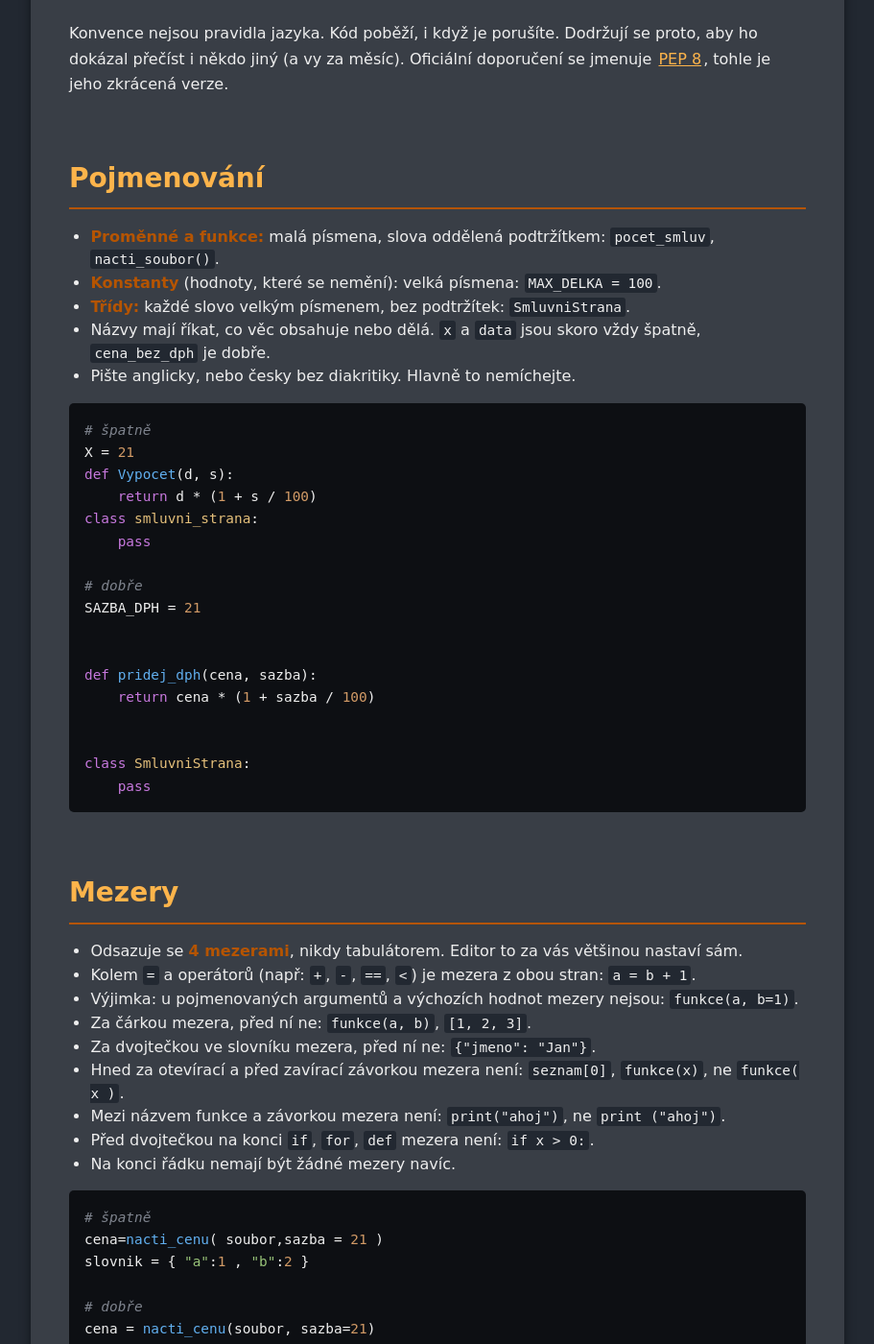
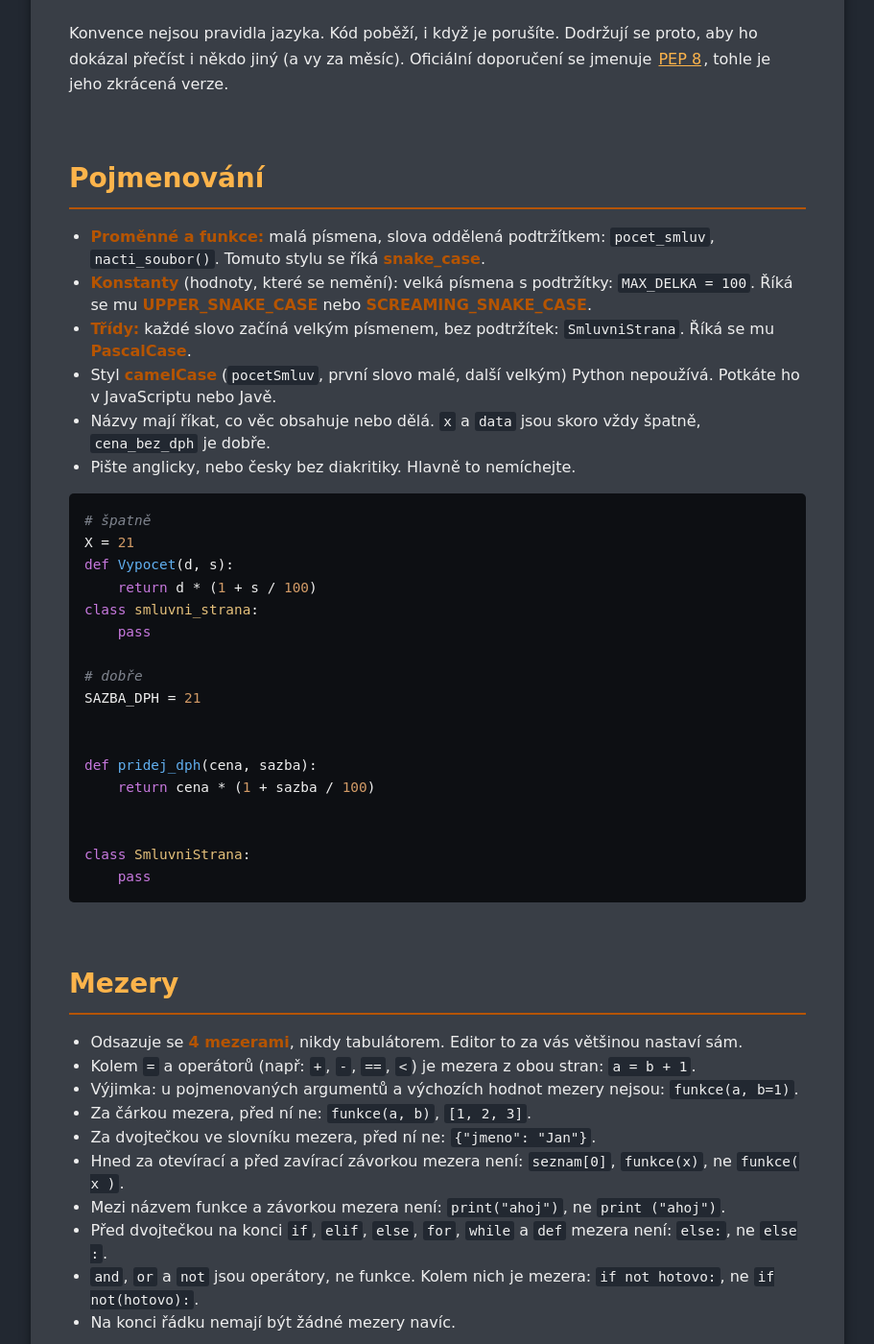
Before and after one commit to yagarea/ggu.cz, a Jekyll site: the page built from pages/teaching/python-conventions.md, in a window 1280 px wide and 1400 px high, scrolled down 263 px. Shown: the whole window at 96% size, without its empty margins (184-1095 px from the left). Built offline with Jekyll 4.4.1, drawn with Linux system fonts in a browser that asks for light colours; some of the changed text lies outside the part shown.

Commit message:
pc update

````diff
--- a/pages/teaching/python-conventions.md
+++ b/pages/teaching/python-conventions.md
@@ -9,9 +9,10 @@ lang: cs
 Konvence nejsou pravidla jazyka. Kód poběží, i když je porušíte. Dodržují se proto, aby ho dokázal přečíst i někdo jiný (a vy za měsíc). Oficiální doporučení se jmenuje [PEP 8](https://peps.python.org/pep-0008/), tohle je jeho zkrácená verze.
 
 ## Pojmenování
-- **Proměnné a funkce:** malá písmena, slova oddělená podtržítkem: `pocet_smluv`, `nacti_soubor()`.
-- **Konstanty** (hodnoty, které se nemění): velká písmena: `MAX_DELKA = 100`.
-- **Třídy:** každé slovo velkým písmenem, bez podtržítek: `SmluvniStrana`.
+- **Proměnné a funkce:** malá písmena, slova oddělená podtržítkem: `pocet_smluv`, `nacti_soubor()`. Tomuto stylu se říká **snake_case**.
+- **Konstanty** (hodnoty, které se nemění): velká písmena s podtržítky: `MAX_DELKA = 100`. Říká se mu **UPPER_SNAKE_CASE** nebo **SCREAMING_SNAKE_CASE**.
+- **Třídy:** každé slovo začíná velkým písmenem, bez podtržítek: `SmluvniStrana`. Říká se mu **PascalCase**.
+- Styl **camelCase** (`pocetSmluv`, první slovo malé, další velkým) Python nepoužívá. Potkáte ho v JavaScriptu nebo Javě.
 - Názvy mají říkat, co věc obsahuje nebo dělá. `x` a `data` jsou skoro vždy špatně, `cena_bez_dph` je dobře.
 - Pište anglicky, nebo česky bez diakritiky. Hlavně to nemíchejte.
 
@@ -43,7 +44,8 @@ class SmluvniStrana:
 - Za dvojtečkou ve slovníku mezera, před ní ne: `{"jmeno": "Jan"}`.
 - Hned za otevírací a před zavírací závorkou mezera není: `seznam[0]`, `funkce(x)`, ne `funkce( x )`.
 - Mezi názvem funkce a závorkou mezera není: `print("ahoj")`, ne `print ("ahoj")`.
-- Před dvojtečkou na konci `if`, `for`, `def` mezera není: `if x > 0:`.
+- Před dvojtečkou na konci `if`, `elif`, `else`, `for`, `while` a `def` mezera není: `else:`, ne `else :`.
+- `and`, `or` a `not` jsou operátory, ne funkce. Kolem nich je mezera: `if not hotovo:`, ne `if not(hotovo):`.
 - Na konci řádku nemají být žádné mezery navíc.
 
 ```python
@@ -63,7 +65,7 @@ slovnik = {"a": 1, "b": 2}
 - Řádek by neměl být delší než zhruba **80–100 znaků**. Dlouhý řádek rozdělte uvnitř závorky a pokračování odsaďte.
 - Funkce a třídy oddělujte **dvěma prázdnými řádky**, logické kroky uvnitř funkce jedním.
 - Víc než dva prázdné řádky za sebou nikdy, uvnitř funkce nejvýš jeden.
-- Soubor končí jedním prázdným řádkem.
+- Za posledním řádkem kódu je jeden konec řádku (Enter), ale žádné prázdné řádky navíc.
 
 ```python
 # špatně
@@ -93,6 +95,17 @@ vysledek = spocitej(
 - Komentář vysvětluje **proč**, ne **co**. Co dělá řádek `cena = cena * 1.21`, je vidět; že jde o DPH, už ne.
 - Pište je tak, aby platily i po změně kódu. Zastaralý komentář je horší než žádný.
 - Každá funkce má na začátku krátký popis v trojitých uvozovkách (tzv. docstring): co dělá, co bere a co vrací.
+- Komentář za kódem oddělte aspoň dvěma mezerami, za `#` patří jedna mezera. Komentář na samostatném řádku také začíná `# ` s mezerou.
+
+```python
+# špatně
+#načtení vstupu
+sazba = 21 #základní sazba DPH
+
+# dobře
+# sazbu mění zákon, proto je v proměnné
+sazba = 21  # základní sazba DPH v ČR
+```
 
 ```python
 # špatně: komentář jen opakuje kód
````
